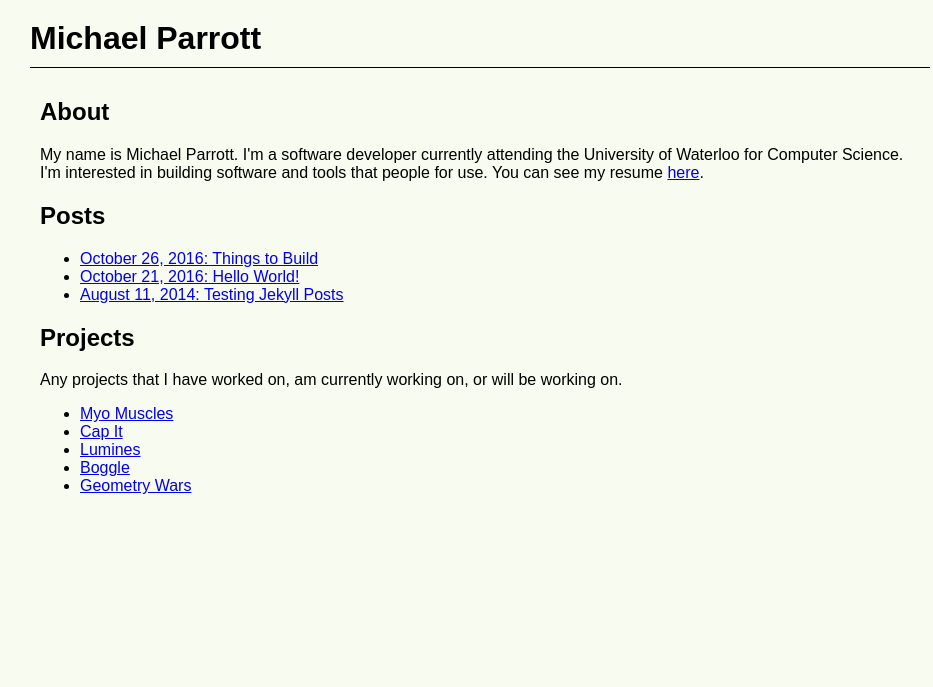
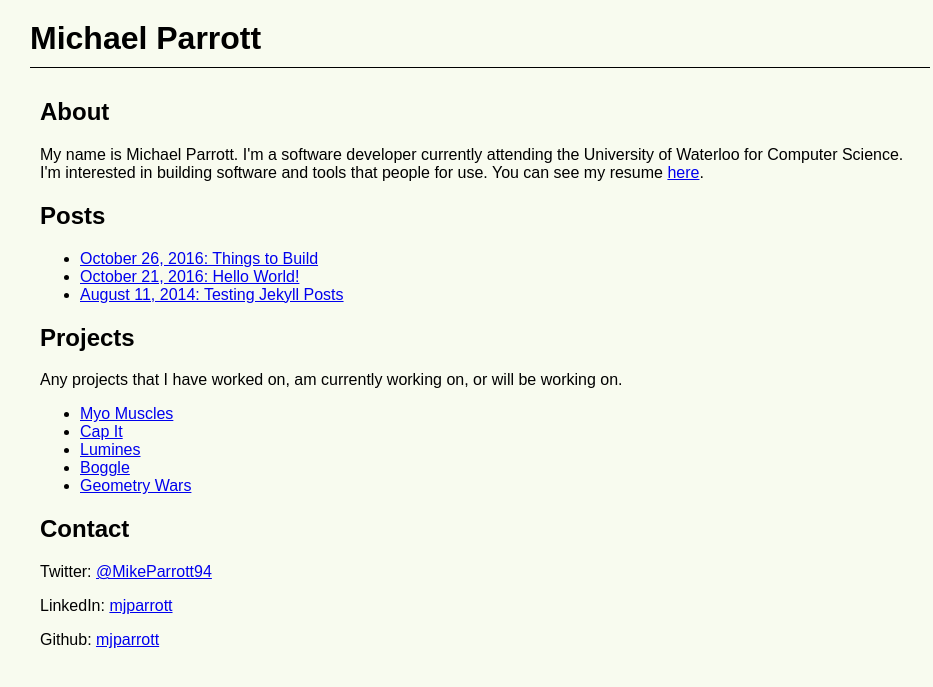
Before and after one commit to mjparrott/mjparrott.github.io, a Jekyll site: the page built from index.html, in a window 1280 px wide. Shown: the top 687 px of the page, without its empty margins (160-1093 px from the left). Built offline with Jekyll 4.4.1, drawn with Linux system fonts in a browser that asks for light colours.

Commit message:
Add a contact section

```diff
--- a/index.html
+++ b/index.html
@@ -35,3 +35,11 @@
     <li><a href="/projects/geometrywars">Geometry Wars</a></li>
   </ul>
 </section>
+
+<section>
+  <h2>Contact</h2>
+
+  <p>Twitter: <a href="https://twitter.com/MikeParrott94">@MikeParrott94</a></p>
+  <p>LinkedIn: <a href="https://www.linkedin.com/in/mjparrott">mjparrott</a></p>
+  <p>Github: <a href="https://github.com/mjparrott">mjparrott</a></p>
+</section>
```
